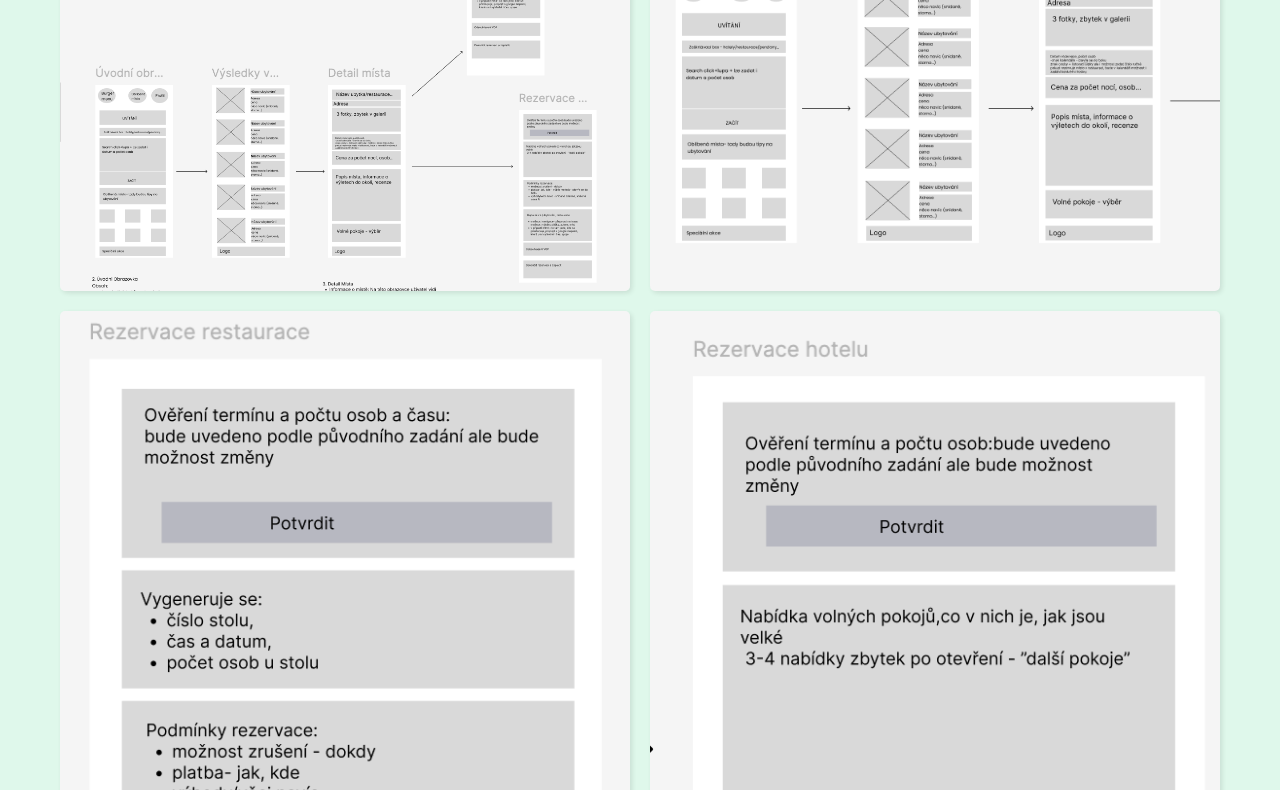
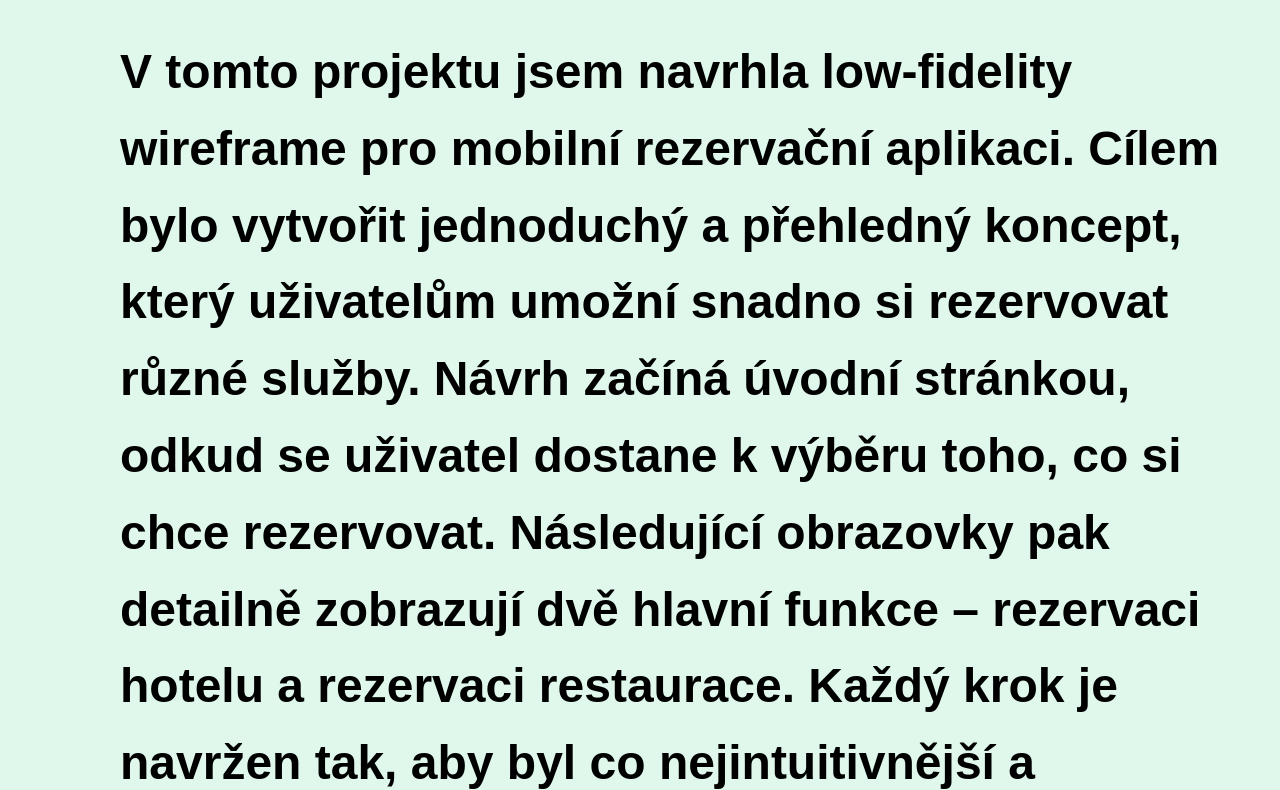
Before and after one commit to Kate-Beran/Zaverecna-prace, a plain HTML site: page project2-detail.html in a window 1280 px wide. Shown: the part 484-1274 px from the top of the page. Drawn offline with Linux system fonts and the light colour scheme; a web font is replaced by a local one.

Commit message:
Update styleproject2.css

```diff
--- a/low-fidelity-wireframe/rez-system-mob/styleproject2.css
+++ b/low-fidelity-wireframe/rez-system-mob/styleproject2.css
@@ -8,7 +8,7 @@ body {
   margin: 0;
   padding: 20px 60px 20px 60px;
  font-weight: bold;
-  font-size: 1.2em;
+  font-size: 3em;
 }
 
 h1 {
```
